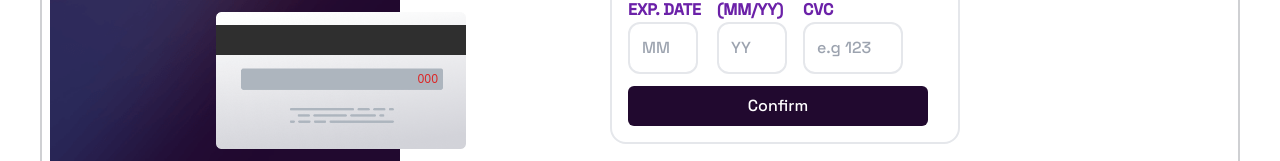
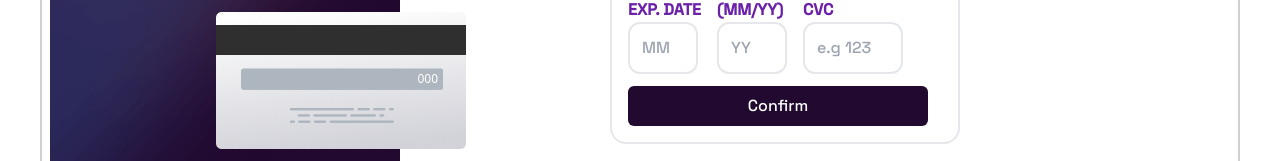
Before and after one commit to cesar-velazquez/FM5-Card-Detail, a React (Vite) app: page /login in a window 1280 px wide. Shown: the part 446-607 px from the top of the page. Built offline with nearby package versions, Linux system fonts and the light colour scheme.

Commit message:
6° commit, add new ubication to numbers

```diff
--- a/src/pages/Login.jsx
+++ b/src/pages/Login.jsx
@@ -45,7 +45,7 @@ const Login = ({setUserLogged, setEmailValue}) => {
                     sm:translate-x-[10px] sm:translate-y-[500px]
                     md:translate-x-[150px] md:translate-y-[500px] ' >
                             <img className=' w-[75%] max-w-[300px] sm:w-[250px] ' src="/images/bg-card-back.png" alt="Card Back" />
-                            <p className='absolute text-red-600 top-[3.2rem] right-7 text-xs
+                            <p className='absolute text-white top-[3.2rem] right-7 text-xs
                         sm:top-[3.7rem]'>000</p>
                         </div>
                         {/*                     sm:top-48 sm:translate-x-1/5
@@ -57,7 +57,7 @@ const Login = ({setUserLogged, setEmailValue}) => {
                             <img className='w-[75%] max-w-[300px] sm:w-[250px]   ' src="/images/bg-card-front.png" alt="Card Back" />
                             <p className='text-white absolute bottom-8 left-6 font-Grotes text-[14px]  ' >{cardNumber}</p>
                             <p className='text-white absolute bottom-2 left-6 font-Grotes text-[11px]  ' >{nameInput}</p>
-                            <p className='text-white absolute bottom-2 right-[85px] font-Grotes text-[10px]  ' >00/00</p>
+                            <p className='text-white absolute bottom-2 right-[85px] font-Grotes text-[10px] sm:right-4  ' >00/00</p>
                             <div className='bg-transparent border-2 absolute top-[1.4rem] left-16
                 w-[20px] aspect-square rounded-full
                 ' >
```
